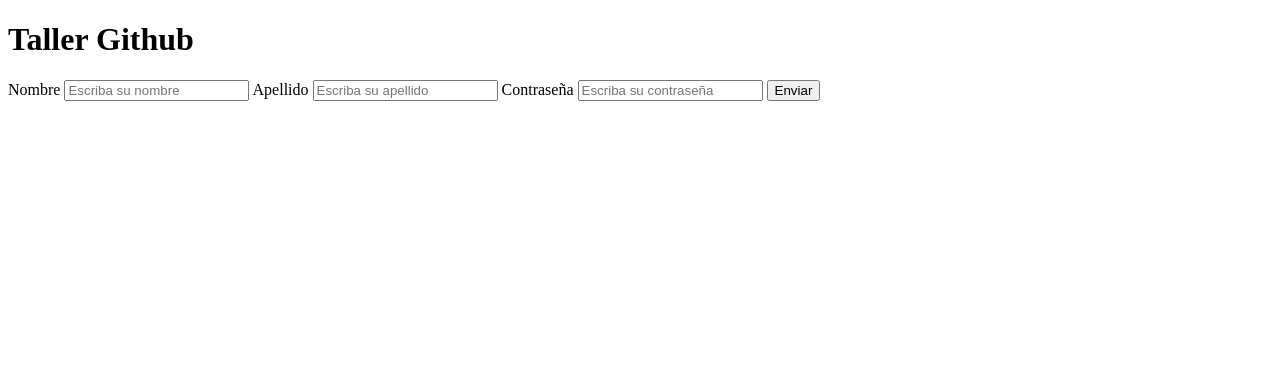
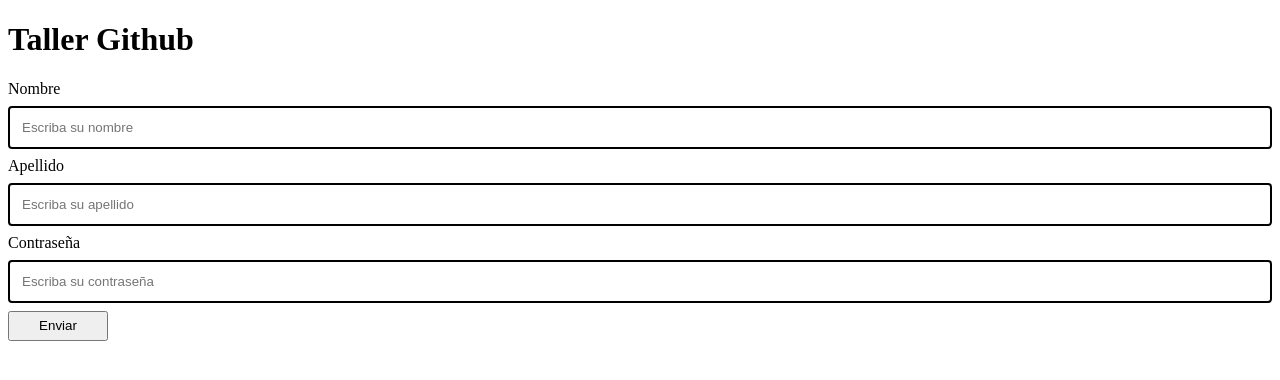
Before and after one commit to Sogugui/taller_git, a plain HTML site: page index.html in a window 1280 px wide. Drawn offline with Linux system fonts and the light colour scheme.

Commit message:
ultimos cambios

```diff
--- a/css/style.css
+++ b/css/style.css
@@ -0,0 +1,30 @@
+form{
+    display: flex;
+    flex-direction: column;
+    justify-content: center;
+    align-content: center;
+    flex-wrap: wrap;
+}
+
+input[type=text],textarea {
+    width: 100%;
+    padding: 12px 12px;
+    margin: 8px 0;
+    box-sizing: border-box;
+    border-radius: 4px;
+    border: 2px solid black;
+}
+input[type=text]:focus,input[type=email]:focus,textarea:focus {
+    background-color: #c7cbd0;
+}
+
+input[type=submit]{
+    width: 100px;
+    height:30px;
+    transition-duration: 2s;
+
+}
+input[type=submit]:hover{
+    background-color: #c7cbd0;
+    width: 100%;
+}
--- a/index.html
+++ b/index.html
@@ -11,11 +11,11 @@
     <h1>Taller Github</h1>
     <form action="form" method="post">
         <label for="name" id="name">Nombre</label>
-        <input type="name" name="name" id="name" placeholder="Escriba su nombre">
+        <input type="text" name="name" id="name" placeholder="Escriba su nombre">
         <label for="lastname" id="lastname">Apellido</label>
-        <input type="lastname" name="lastname" id=lastname" placeholder="Escriba su apellido">
+        <input type="text" name="lastname" id=lastname" placeholder="Escriba su apellido">
         <label for="password" id="password">Contraseña</label>
-        <input type="password" name="password" id="password" placeholder="Escriba su contraseña">
+        <input type="text" name="password" id="password" placeholder="Escriba su contraseña">
         <input type="submit" value="Enviar">
     </form>
     <script src="./js/script.js"></script>
```
